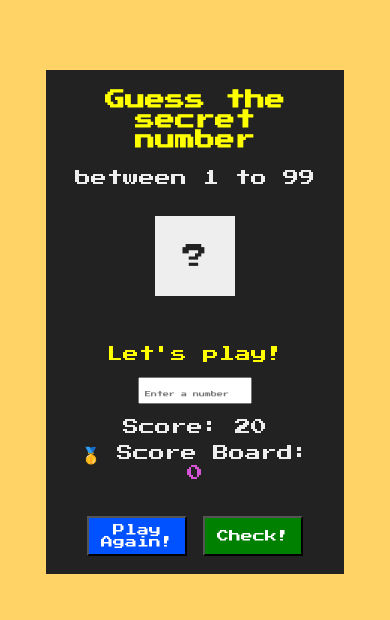
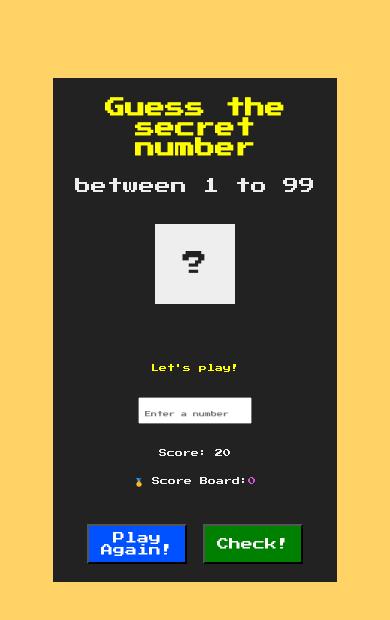
Before and after one commit to nddung2812/guessTheNumber, a plain HTML site: page index.html in a window 390 px wide. Drawn offline with Linux system fonts and the light colour scheme.

```diff
--- a/script.js
+++ b/script.js
@@ -24,6 +24,8 @@ document.querySelector('.check').addEventListener('click', () => {
     document.querySelector('.secretNumber').style.width = "8rem"
     document.querySelector('.secretNumber').style.backgroundColor = "tomato"
     document.querySelector('.secretNumber').style.color = "white"
+    document.querySelector('.score').style.color = "#B5FE83"
+    document.querySelector('.score').style.fontSize = "20px"
     if (score > highscore) {
       highscore = score
       document.querySelector('.highscore').textContent = highscore
@@ -39,6 +41,7 @@ document.querySelector('.check').addEventListener('click', () => {
       document.querySelector('body').style.backgroundColor = "red"
       score --
       document.querySelector('.score').textContent = score
+      document.querySelector('.score').style.color = "red"
     }
     else {
       displayMessage('😭 You LOST!')
--- a/style.css
+++ b/style.css
@@ -129,12 +129,16 @@ footer {
   }
 
   .layer1 {
-    margin-top: -4%;
-    width: 95%;
+    margin-top: -2%;
+    width: 90%;
     height: 80vh;
   }
 
   header, main, footer{
     width: 75%;
   }
+  main p {
+    margin: 20px;
+    font-size: 8px;
+  }
 }
```
Also changed, not shown: index.html (+1 -1 lines).
